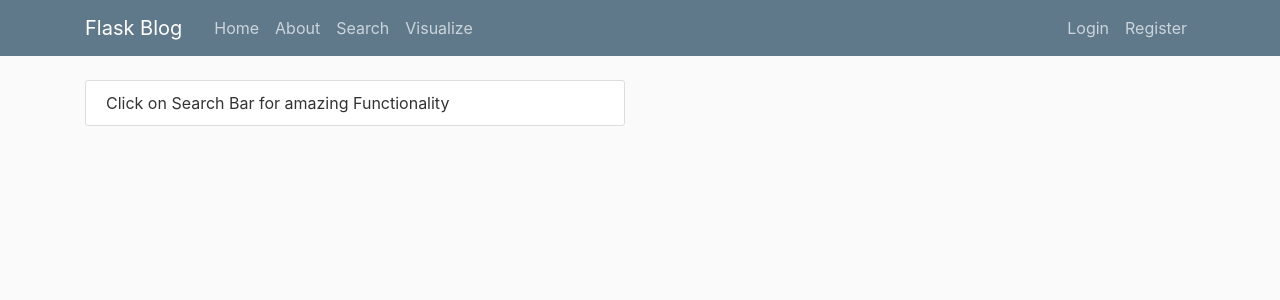
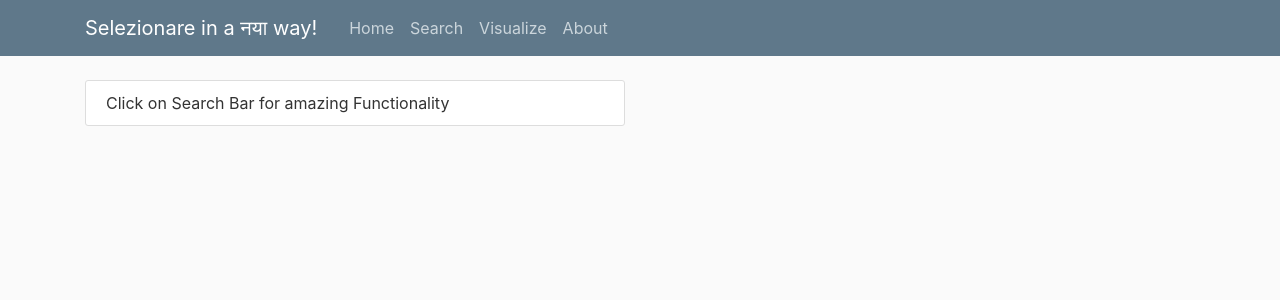
Before and after one commit to krishnatejakt/IR-Project4, a Flask app: page / in a window 1280 px wide. Shown: the top 300 px of the page. Run offline with Flask 2, Linux system fonts and the light colour scheme.

Commit message:
minor changes

```diff
--- a/flaskblog/templates/layout.html
+++ b/flaskblog/templates/layout.html
@@ -14,21 +14,20 @@
         <header class="site-header">
             <nav class="navbar navbar-expand-md navbar-dark bg-steel fixed-top">
               <div class="container">
-                <a class="navbar-brand mr-4" href="/">Flask Blog</a>
+                <a class="navbar-brand mr-4" href="/">Selezionare in a नया way!</a>
                 <button class="navbar-toggler" type="button" data-toggle="collapse" data-target="#navbarToggle" aria-controls="navbarToggle" aria-expanded="false" aria-label="Toggle navigation">
                   <span class="navbar-toggler-icon"></span>
                 </button>
                 <div class="collapse navbar-collapse" id="navbarToggle">
                   <div class="navbar-nav mr-auto">
                     <a class="nav-item nav-link" href="/">Home</a>
-                    <a class="nav-item nav-link" href="/about">About</a>
                     <a class="nav-item nav-link" href="/search">Search</a>
                     <a class="nav-item nav-link" href="/visualization">Visualize</a>
+                    <a class="nav-item nav-link" href="/about">About</a>
                   </div>
                   <!-- Navbar Right Side -->
                   <div class="navbar-nav">
-                    <a class="nav-item nav-link" href="/login">Login</a>
-                    <a class="nav-item nav-link" href="/register">Register</a>
+
                   </div>
                 </div>
               </div>
```
Also changed, not shown: flaskblog/templates/layout-search.html (+3 -4 lines), flaskblog/templates/layout-visualization.html (+3 -4 lines), requirements.txt (added, +132 -0 lines), 1 other file.
